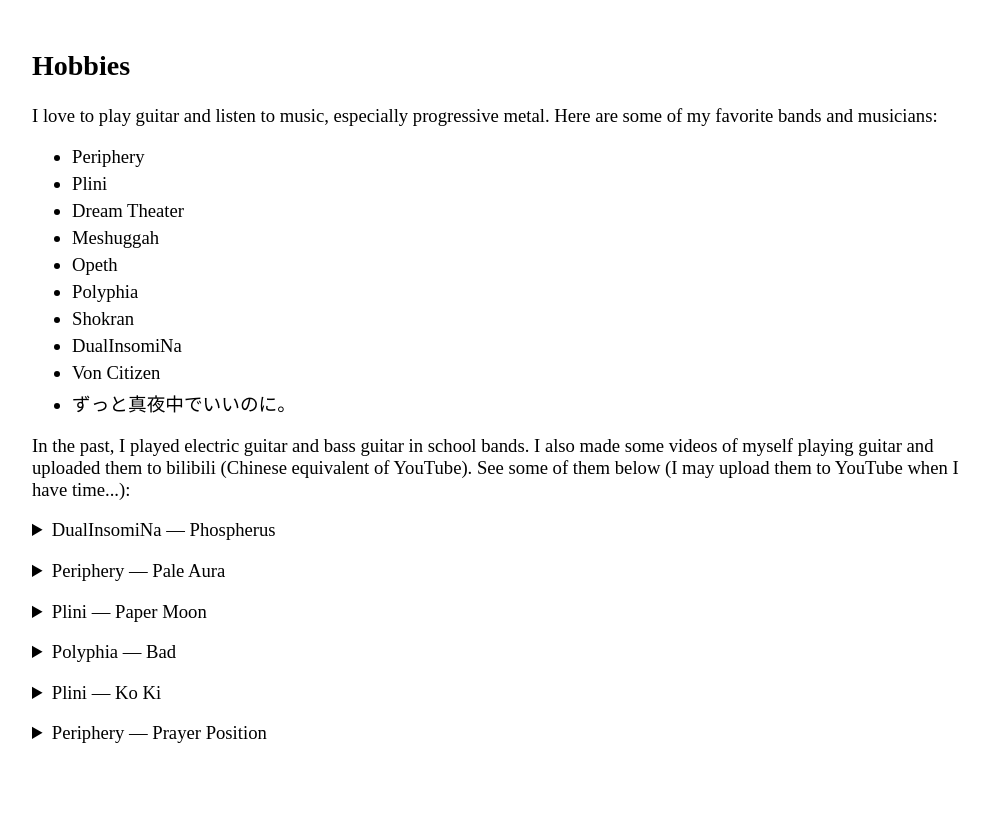
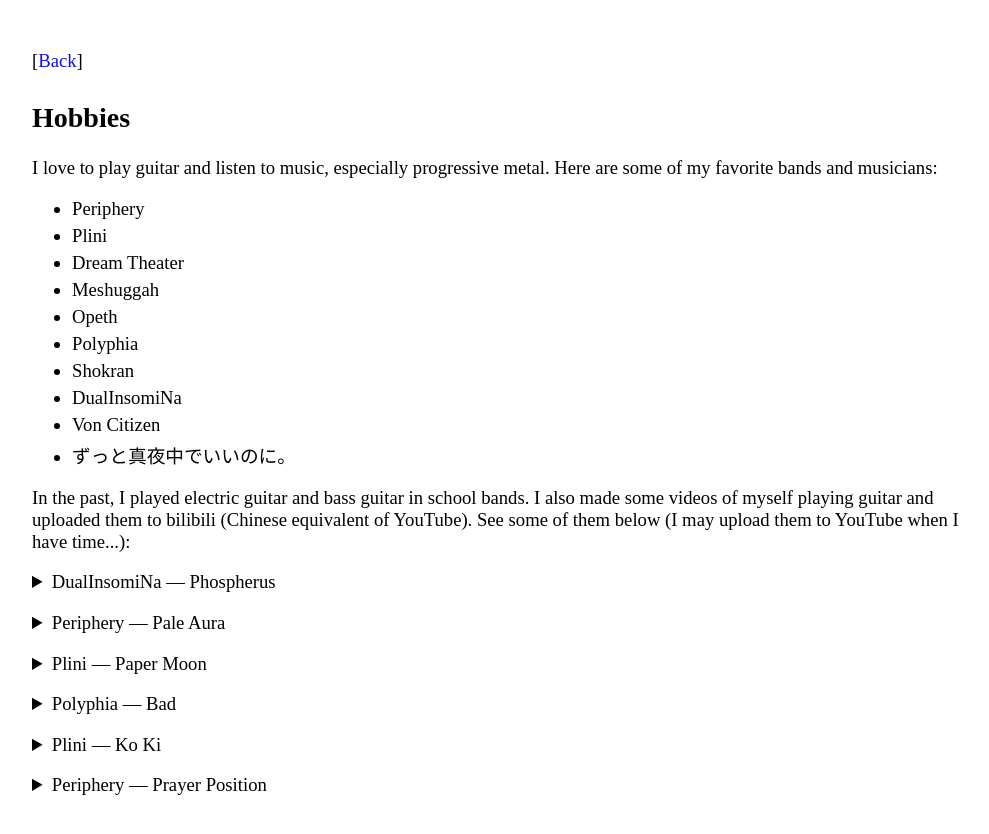
Before and after one commit to li-shuchen/li-shuchen.github.io, a plain HTML site: page misc.html in a window 1280 px wide. Shown: the whole page, without its empty margins (138-1127 px from the left). Before the commit the page ends 800 px from the top, so only its background shows below. Drawn offline with Linux system fonts and the light colour scheme.

Commit message:
add back link in misc

```diff
--- a/misc.html
+++ b/misc.html
@@ -11,7 +11,12 @@
   <table width="100%" border="0" cellpadding="0" cellspacing="30">
     <tr>
       <td>
-        <h2>Hobbies</a></h2>
+        <p>[<a href="./index.html">Back</a>]</p>
+      </td>
+    </tr>
+    <tr>
+      <td>
+        <h2>Hobbies</h2>
 
         <p>
           I love to play guitar and listen to music, especially progressive metal. Here are some of my favorite bands
```
